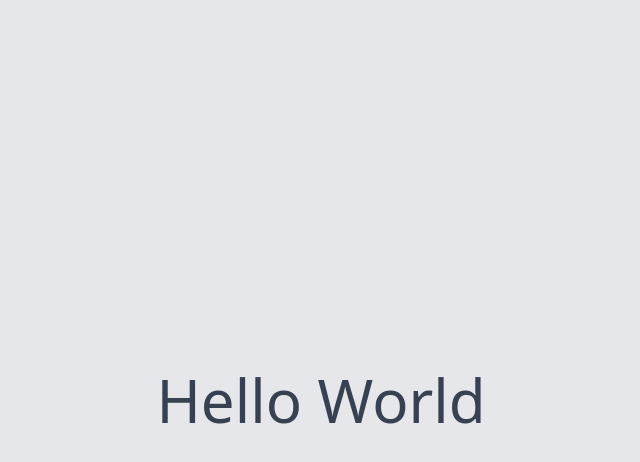
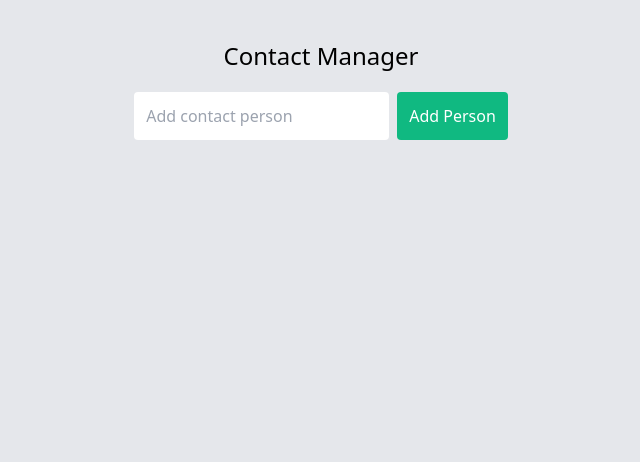
Before and after one commit to itsrafsanjani/contact-manager, a React (Create React App) app: page / in a window 1280 px wide. Shown: the top 462 px of the page, without its empty margins (319-959 px from the left). Built offline with nearby package versions, Linux system fonts and the light colour scheme.

Commit message:
feat: AddPersonForm component added

```diff
--- /dev/null
+++ b/src/components/AddPersonForm.js
@@ -0,0 +1,30 @@
+import React, { useState } from 'react'
+
+
+function AddPersonForm(params) {
+    const [person, setPerson] = useState("")
+
+    function handleChange(e) {
+        setPerson(e.target.value)
+    }
+
+    function handleSubmit(e) {
+        e.preventDefault()
+    }
+
+    return (
+        <form className="container mb-2 md:flex md:items-center md:justify-center"
+            onSubmit={handleSubmit}>
+            <input className="px-3 py-3 mr-2 outline-none rounded focus:ring-2 focus:ring-green-500"
+                type="text"
+                placeholder="Add contact person"
+                onChange={handleChange}
+                value={person} />
+            <button className="bg-green-500 hover:bg-green-600 px-3 py-3 rounded text-white font-normal"
+                type="submit">Add Person</button>
+        </form>
+    )
+
+}
+
+export default AddPersonForm;
--- a/src/components/App.js
+++ b/src/components/App.js
@@ -1,7 +1,10 @@
+import AddPersonForm from "./AddPersonForm";
+
 function App() {
   return (
-    <div className="bg-gray-200 h-screen flex justify-center items-center">
-      <h1 className="text-6xl font-light text-gray-700">Hello World</h1>
+    <div className="bg-gray-200 h-screen container p-5">
+      <h1 className="text-2xl text-center m-5">Contact Manager</h1>
+      <AddPersonForm />
     </div>
   );
 }
```
